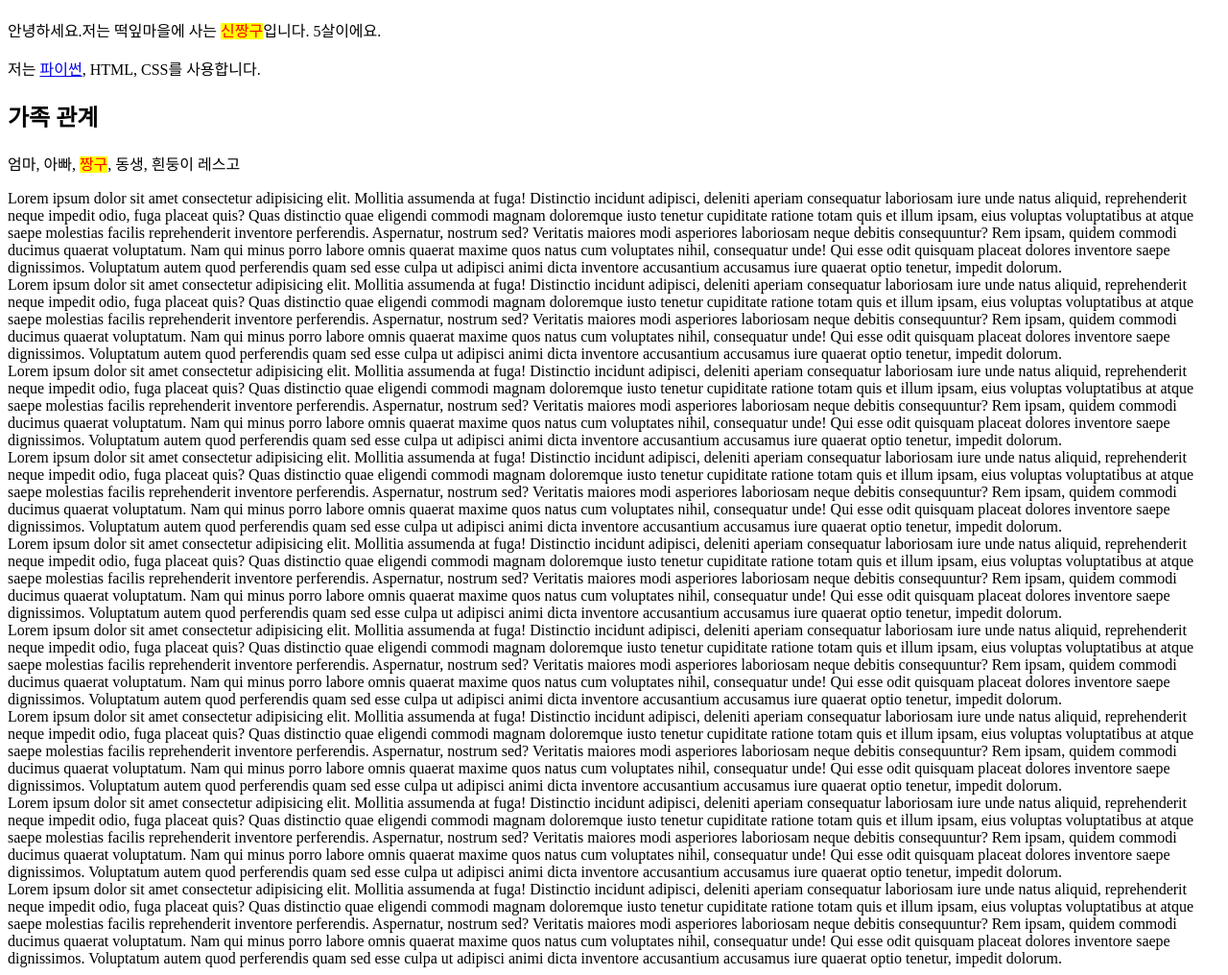
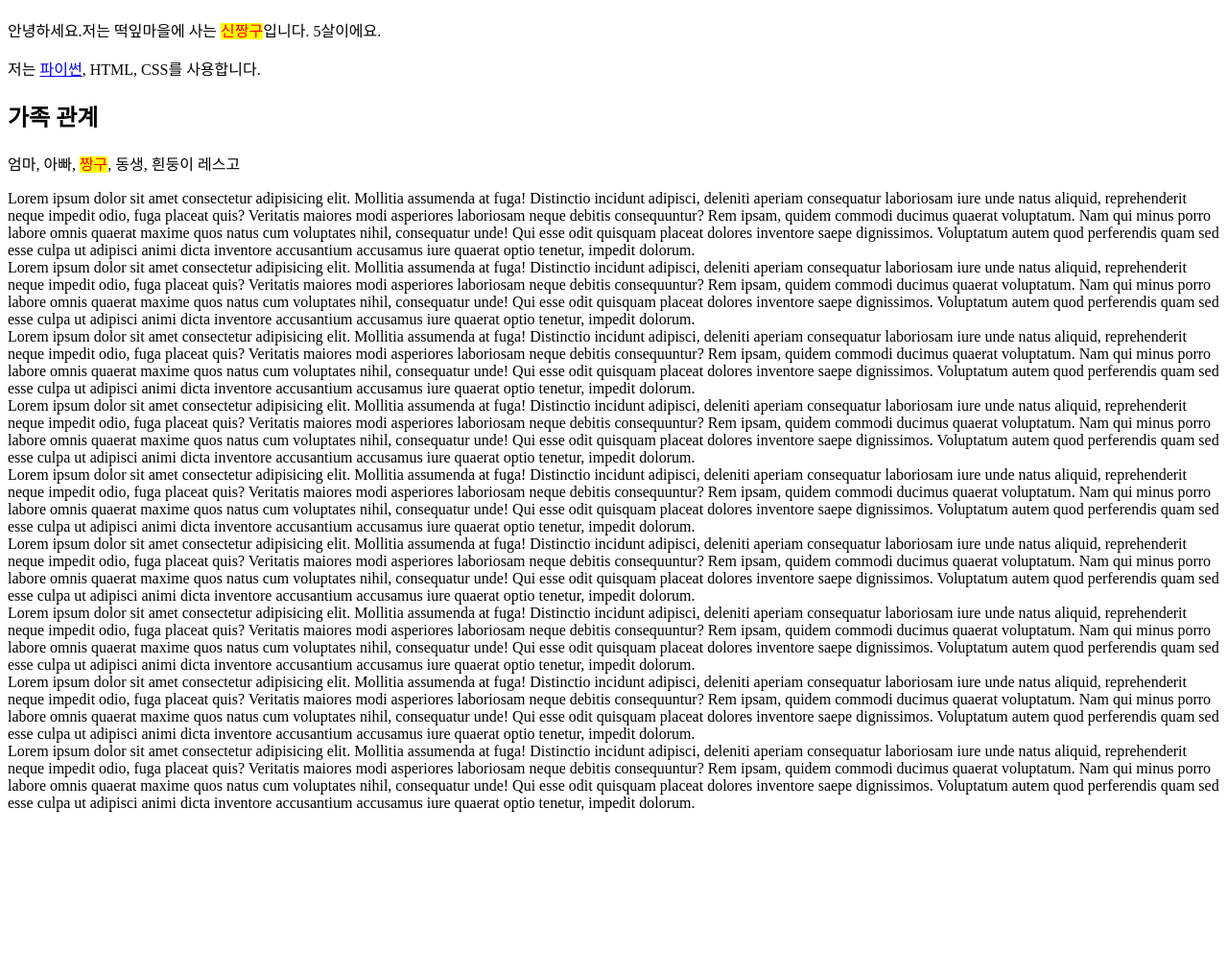
Before and after one commit to soulchicken/dev-intro-study, a plain HTML site: page index.html in a window 1280 px wide. Shown: the part 70-1086 px from the top of the page at 96% size. After the commit the page ends 924 px from the top, so only its background shows below. Drawn offline with Linux system fonts and the light colour scheme.

Commit message:
week4 세팅 끝

```diff
--- a/index.html
+++ b/index.html
@@ -16,63 +16,54 @@
 
     <div>
         Lorem ipsum dolor sit amet consectetur adipisicing elit. Mollitia assumenda at fuga! Distinctio incidunt adipisci, deleniti aperiam consequatur laboriosam iure unde natus aliquid, reprehenderit neque impedit odio, fuga placeat quis?
-        Quas distinctio quae eligendi commodi magnam doloremque iusto tenetur cupiditate ratione totam quis et illum ipsam, eius voluptas voluptatibus at atque saepe molestias facilis reprehenderit inventore perferendis. Aspernatur, nostrum sed?
         Veritatis maiores modi asperiores laboriosam neque debitis consequuntur? Rem ipsam, quidem commodi ducimus quaerat voluptatum. Nam qui minus porro labore omnis quaerat maxime quos natus cum voluptates nihil, consequatur unde!
         Qui esse odit quisquam placeat dolores inventore saepe dignissimos. Voluptatum autem quod perferendis quam sed esse culpa ut adipisci animi dicta inventore accusantium accusamus iure quaerat optio tenetur, impedit dolorum.
     </div>
 
     <div>
         Lorem ipsum dolor sit amet consectetur adipisicing elit. Mollitia assumenda at fuga! Distinctio incidunt adipisci, deleniti aperiam consequatur laboriosam iure unde natus aliquid, reprehenderit neque impedit odio, fuga placeat quis?
-        Quas distinctio quae eligendi commodi magnam doloremque iusto tenetur cupiditate ratione totam quis et illum ipsam, eius voluptas voluptatibus at atque saepe molestias facilis reprehenderit inventore perferendis. Aspernatur, nostrum sed?
         Veritatis maiores modi asperiores laboriosam neque debitis consequuntur? Rem ipsam, quidem commodi ducimus quaerat voluptatum. Nam qui minus porro labore omnis quaerat maxime quos natus cum voluptates nihil, consequatur unde!
         Qui esse odit quisquam placeat dolores inventore saepe dignissimos. Voluptatum autem quod perferendis quam sed esse culpa ut adipisci animi dicta inventore accusantium accusamus iure quaerat optio tenetur, impedit dolorum.
     </div>
 
     <div>
         Lorem ipsum dolor sit amet consectetur adipisicing elit. Mollitia assumenda at fuga! Distinctio incidunt adipisci, deleniti aperiam consequatur laboriosam iure unde natus aliquid, reprehenderit neque impedit odio, fuga placeat quis?
-        Quas distinctio quae eligendi commodi magnam doloremque iusto tenetur cupiditate ratione totam quis et illum ipsam, eius voluptas voluptatibus at atque saepe molestias facilis reprehenderit inventore perferendis. Aspernatur, nostrum sed?
         Veritatis maiores modi asperiores laboriosam neque debitis consequuntur? Rem ipsam, quidem commodi ducimus quaerat voluptatum. Nam qui minus porro labore omnis quaerat maxime quos natus cum voluptates nihil, consequatur unde!
         Qui esse odit quisquam placeat dolores inventore saepe dignissimos. Voluptatum autem quod perferendis quam sed esse culpa ut adipisci animi dicta inventore accusantium accusamus iure quaerat optio tenetur, impedit dolorum.
     </div>
 
     <div>
         Lorem ipsum dolor sit amet consectetur adipisicing elit. Mollitia assumenda at fuga! Distinctio incidunt adipisci, deleniti aperiam consequatur laboriosam iure unde natus aliquid, reprehenderit neque impedit odio, fuga placeat quis?
-        Quas distinctio quae eligendi commodi magnam doloremque iusto tenetur cupiditate ratione totam quis et illum ipsam, eius voluptas voluptatibus at atque saepe molestias facilis reprehenderit inventore perferendis. Aspernatur, nostrum sed?
         Veritatis maiores modi asperiores laboriosam neque debitis consequuntur? Rem ipsam, quidem commodi ducimus quaerat voluptatum. Nam qui minus porro labore omnis quaerat maxime quos natus cum voluptates nihil, consequatur unde!
         Qui esse odit quisquam placeat dolores inventore saepe dignissimos. Voluptatum autem quod perferendis quam sed esse culpa ut adipisci animi dicta inventore accusantium accusamus iure quaerat optio tenetur, impedit dolorum.
     </div>
 
     <div>
         Lorem ipsum dolor sit amet consectetur adipisicing elit. Mollitia assumenda at fuga! Distinctio incidunt adipisci, deleniti aperiam consequatur laboriosam iure unde natus aliquid, reprehenderit neque impedit odio, fuga placeat quis?
-        Quas distinctio quae eligendi commodi magnam doloremque iusto tenetur cupiditate ratione totam quis et illum ipsam, eius voluptas voluptatibus at atque saepe molestias facilis reprehenderit inventore perferendis. Aspernatur, nostrum sed?
         Veritatis maiores modi asperiores laboriosam neque debitis consequuntur? Rem ipsam, quidem commodi ducimus quaerat voluptatum. Nam qui minus porro labore omnis quaerat maxime quos natus cum voluptates nihil, consequatur unde!
         Qui esse odit quisquam placeat dolores inventore saepe dignissimos. Voluptatum autem quod perferendis quam sed esse culpa ut adipisci animi dicta inventore accusantium accusamus iure quaerat optio tenetur, impedit dolorum.
     </div>
 
     <div>
         Lorem ipsum dolor sit amet consectetur adipisicing elit. Mollitia assumenda at fuga! Distinctio incidunt adipisci, deleniti aperiam consequatur laboriosam iure unde natus aliquid, reprehenderit neque impedit odio, fuga placeat quis?
-        Quas distinctio quae eligendi commodi magnam doloremque iusto tenetur cupiditate ratione totam quis et illum ipsam, eius voluptas voluptatibus at atque saepe molestias facilis reprehenderit inventore perferendis. Aspernatur, nostrum sed?
         Veritatis maiores modi asperiores laboriosam neque debitis consequuntur? Rem ipsam, quidem commodi ducimus quaerat voluptatum. Nam qui minus porro labore omnis quaerat maxime quos natus cum voluptates nihil, consequatur unde!
         Qui esse odit quisquam placeat dolores inventore saepe dignissimos. Voluptatum autem quod perferendis quam sed esse culpa ut adipisci animi dicta inventore accusantium accusamus iure quaerat optio tenetur, impedit dolorum.
     </div>
 
     <div>
         Lorem ipsum dolor sit amet consectetur adipisicing elit. Mollitia assumenda at fuga! Distinctio incidunt adipisci, deleniti aperiam consequatur laboriosam iure unde natus aliquid, reprehenderit neque impedit odio, fuga placeat quis?
-        Quas distinctio quae eligendi commodi magnam doloremque iusto tenetur cupiditate ratione totam quis et illum ipsam, eius voluptas voluptatibus at atque saepe molestias facilis reprehenderit inventore perferendis. Aspernatur, nostrum sed?
         Veritatis maiores modi asperiores laboriosam neque debitis consequuntur? Rem ipsam, quidem commodi ducimus quaerat voluptatum. Nam qui minus porro labore omnis quaerat maxime quos natus cum voluptates nihil, consequatur unde!
         Qui esse odit quisquam placeat dolores inventore saepe dignissimos. Voluptatum autem quod perferendis quam sed esse culpa ut adipisci animi dicta inventore accusantium accusamus iure quaerat optio tenetur, impedit dolorum.
     </div>
 
     <div>
         Lorem ipsum dolor sit amet consectetur adipisicing elit. Mollitia assumenda at fuga! Distinctio incidunt adipisci, deleniti aperiam consequatur laboriosam iure unde natus aliquid, reprehenderit neque impedit odio, fuga placeat quis?
-        Quas distinctio quae eligendi commodi magnam doloremque iusto tenetur cupiditate ratione totam quis et illum ipsam, eius voluptas voluptatibus at atque saepe molestias facilis reprehenderit inventore perferendis. Aspernatur, nostrum sed?
         Veritatis maiores modi asperiores laboriosam neque debitis consequuntur? Rem ipsam, quidem commodi ducimus quaerat voluptatum. Nam qui minus porro labore omnis quaerat maxime quos natus cum voluptates nihil, consequatur unde!
         Qui esse odit quisquam placeat dolores inventore saepe dignissimos. Voluptatum autem quod perferendis quam sed esse culpa ut adipisci animi dicta inventore accusantium accusamus iure quaerat optio tenetur, impedit dolorum.
     </div>
 
     <div>
         Lorem ipsum dolor sit amet consectetur adipisicing elit. Mollitia assumenda at fuga! Distinctio incidunt adipisci, deleniti aperiam consequatur laboriosam iure unde natus aliquid, reprehenderit neque impedit odio, fuga placeat quis?
-        Quas distinctio quae eligendi commodi magnam doloremque iusto tenetur cupiditate ratione totam quis et illum ipsam, eius voluptas voluptatibus at atque saepe molestias facilis reprehenderit inventore perferendis. Aspernatur, nostrum sed?
         Veritatis maiores modi asperiores laboriosam neque debitis consequuntur? Rem ipsam, quidem commodi ducimus quaerat voluptatum. Nam qui minus porro labore omnis quaerat maxime quos natus cum voluptates nihil, consequatur unde!
         Qui esse odit quisquam placeat dolores inventore saepe dignissimos. Voluptatum autem quod perferendis quam sed esse culpa ut adipisci animi dicta inventore accusantium accusamus iure quaerat optio tenetur, impedit dolorum.
     </div>
```
Also changed, not shown: 1 other file.
